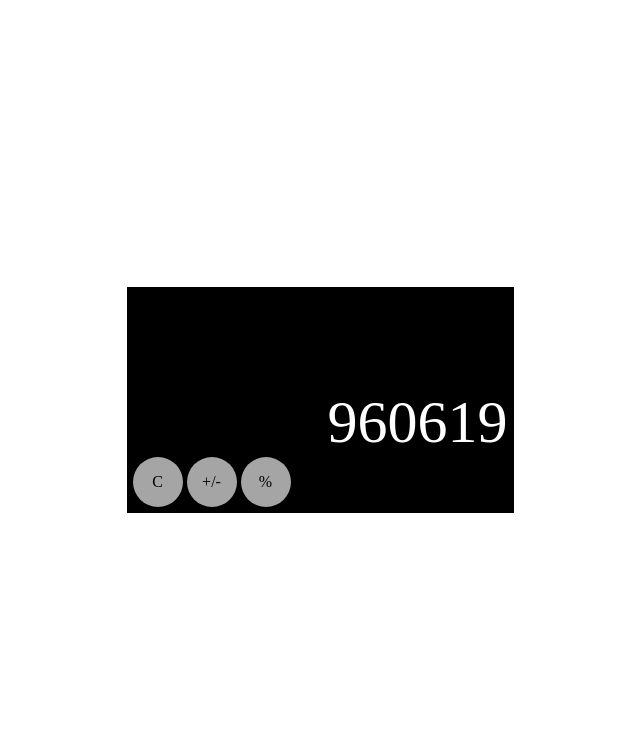
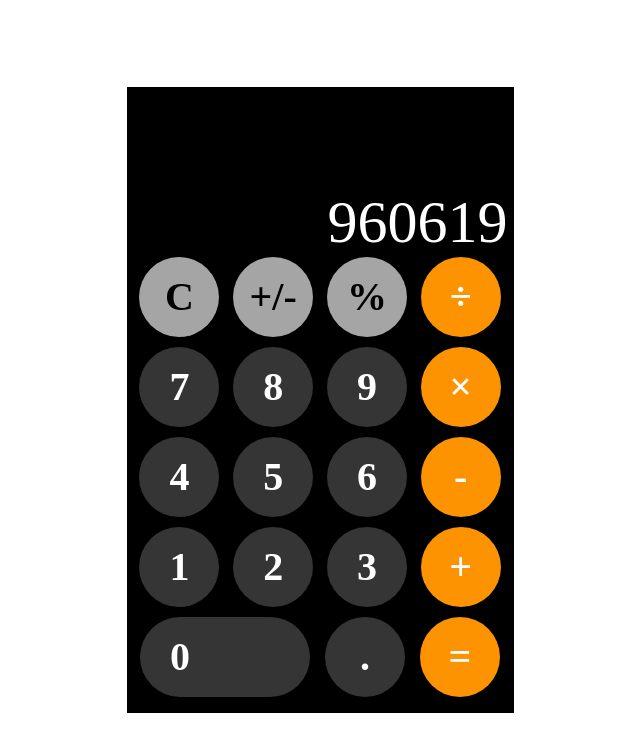
Before and after one commit to trcat/calculator, a website: page index.html in a window 1280 px wide. Shown: the whole page, without its empty margins (320-960 px from the left). Drawn offline with Linux system fonts and the light colour scheme.

Commit message:
初步完成按钮结构, 并完成按钮样式

```diff
--- a/index.html
+++ b/index.html
@@ -16,15 +16,34 @@
       960619
     </div>
     <div class="keybord">
-      <div class="keybord-left">
-        <div class="btn-group-sign">
-          <button>C</button>
-          <button class="signs"><span class="positive">+</span>/<span class="negative">-</span></button>
-          <button>%</button>
-        </div>
+      <div class="row">
+        <button class="btn-sign round">C</button>
+        <button class="btn-sign round">+/-</button>
+        <button class="btn-sign round">%</button>
+        <button class="btn-operator round">÷</button>
       </div>
-      <div class="keybord-right">
-
+      <div class="row">
+        <button class="btn-number round">7</button>
+        <button class="btn-number round">8</button>
+        <button class="btn-number round">9</button>
+        <button class="btn-operator round">×</button>
+      </div>
+      <div class="row">
+        <button class="btn-number round">4</button>
+        <button class="btn-number round">5</button>
+        <button class="btn-number round">6</button>
+        <button class="btn-operator round">-</button>
+      </div>
+      <div class="row">
+        <button class="btn-number round">1</button>
+        <button class="btn-number round">2</button>
+        <button class="btn-number round">3</button>
+        <button class="btn-operator round">+</button>
+      </div>
+      <div class="row">
+        <button class="btn-number-zero">0</button>
+        <button class="btn-number round">.</button>
+        <button class="btn-operator round">=</button>
       </div>
     </div>
   </div>
--- a/src/index.scss
+++ b/src/index.scss
@@ -1,3 +1,5 @@
+$btnRoundSize: 80px;
+
 body {
   display: flex;
   justify-content: center;
@@ -9,7 +11,17 @@ button {
   border: none;
   margin: 0;
   padding: 0;
+  text-align: center;
+  font-size: 40px;
+  font-weight: bold;
+  cursor: pointer;
+  &.round {
+    border-radius: 50%;
+    width: $btnRoundSize;
+    height: $btnRoundSize;
+  }
 }
+
 
 .wrap {
   width: 375px;
@@ -22,15 +34,38 @@ button {
     direction: rtl;
   }
   .keybord {
-    .keybord-left {
-      .btn-group-sign {
-        button {
-          background-color: #a5a5a5;
-          width: 50px;
-          height: 50px;
-          text-align: center;
-          border-radius: 50%;
+    .row {
+      display: flex;
+      flex-wrap: wrap;
+      justify-content: space-around;
+      margin-bottom: 10px;
+      .btn-sign {
+        background-color: #a5a5a5;
+        &:active {
+          background-color: #e9e5e5;
         }
+      }
+      .btn-operator {
+        background-color: #fd9300;
+        color: #fff;
+        &:active {
+          background-color: #facb91;
+        }
+      }
+      .btn-number {
+        @extend .btn-operator;
+        background-color: #353535;
+        &:active {
+          background-color: #898888;
+        }
+      }
+      .btn-number-zero {
+        @extend .btn-number;
+        width: 170px;
+        height: $btnRoundSize;
+        border-radius: 45px;
+        text-align: left;
+        padding-left: 30px;
       }
     }
   }
```
Also changed, not shown: dist/index.css.
